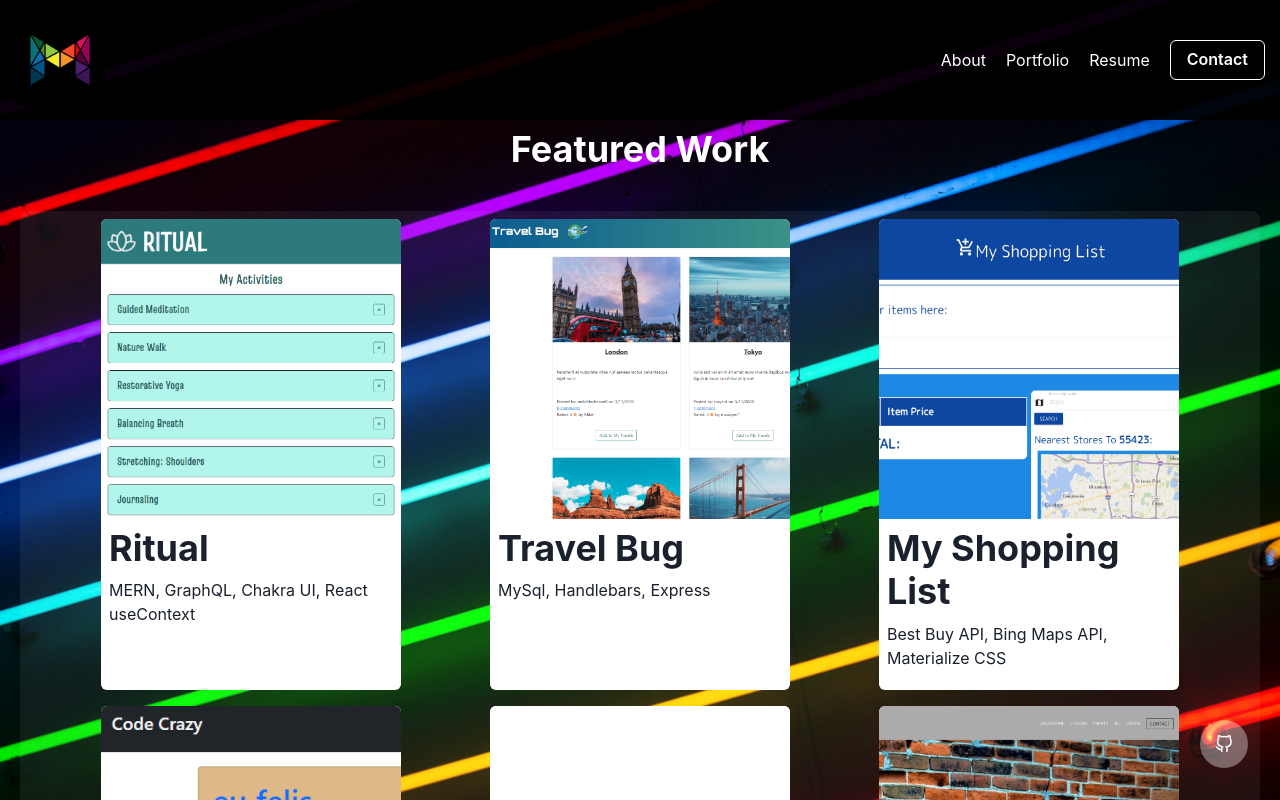
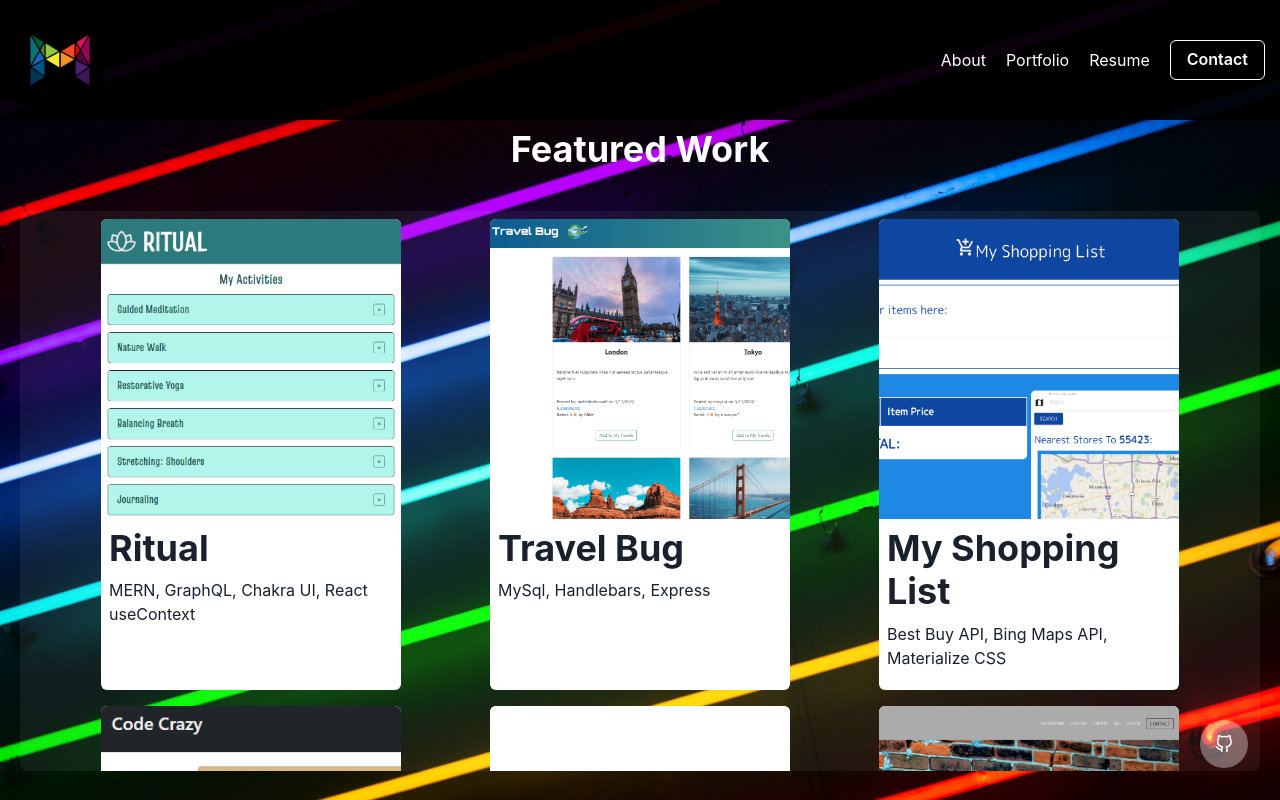
Before and after one commit to mimi5930/mike-miller-dev-port, a React (Create React App) app in the folder client/: page /portfolio in a window 1280 px wide. Shown: the top 800 px of the page. Built offline with nearby package versions, Linux system fonts and the light colour scheme.

Commit message:
fixed portfolio scrolling

```diff
--- a/client/src/pages/Portfolio/index.js
+++ b/client/src/pages/Portfolio/index.js
@@ -18,6 +18,8 @@ const Portfolio = () => {
         bgColor="whiteAlpha.100"
         m="5"
         borderRadius="lg"
+        height="70%"
+        overflowY="scroll"
       >
         {projects.map(project => {
           return <Project key={project.name} project={project} />;
```
